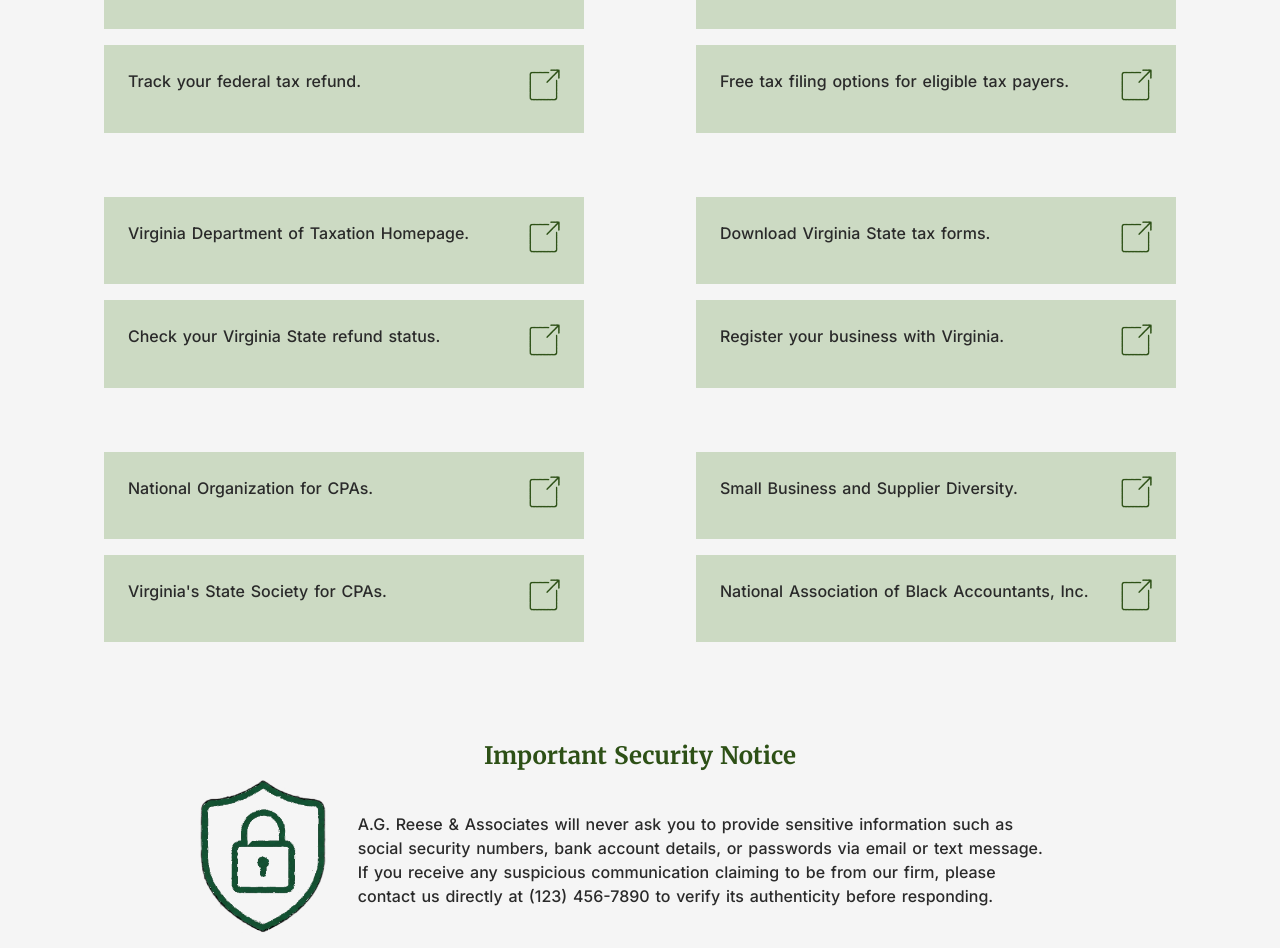
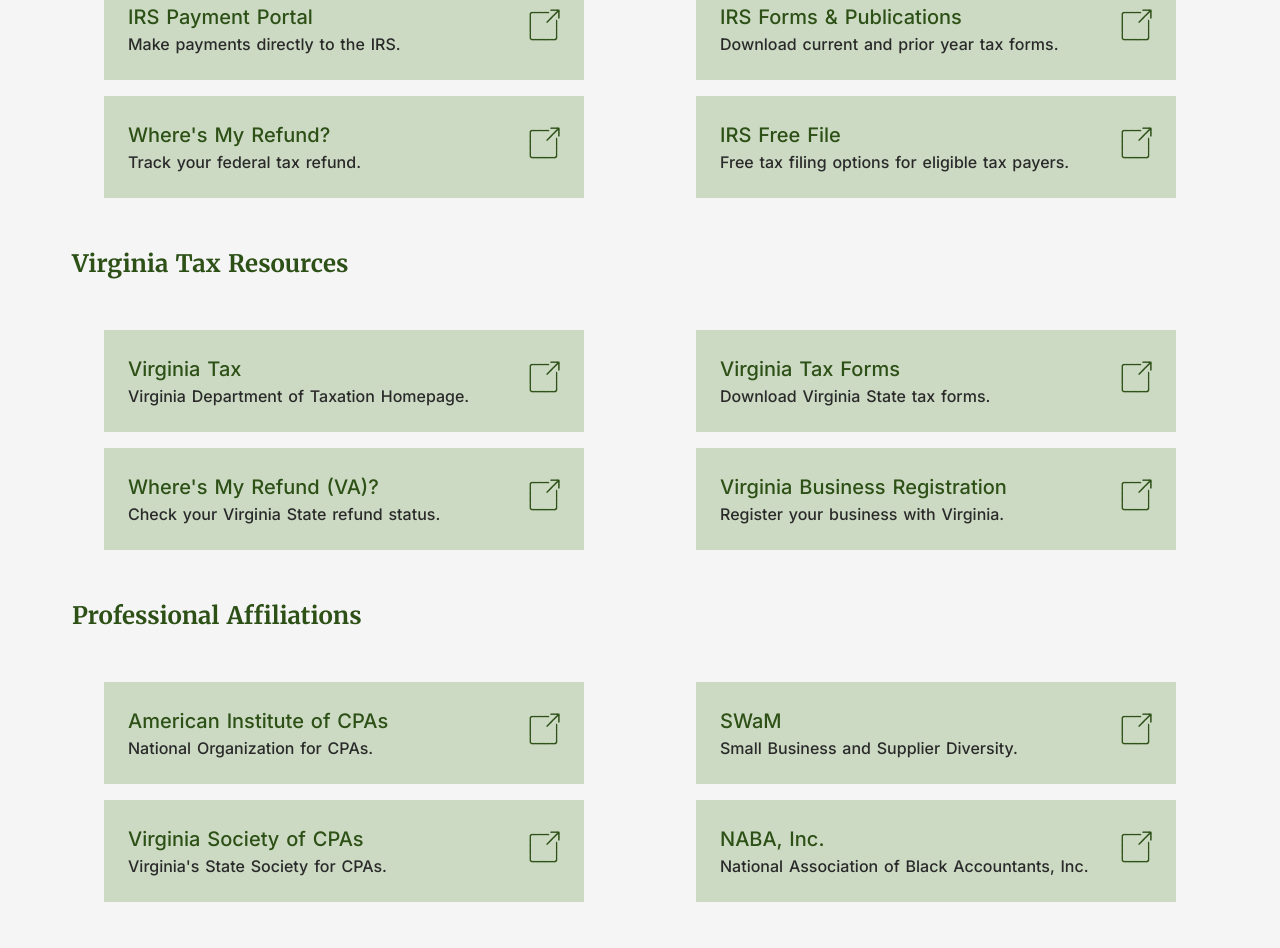
Before and after one commit to BeeDev-HiveCollective/agra-client, a React (Vite) app: page /resources in a window 1280 px wide. Shown: the part 544-1492 px from the top of the page. Built offline with nearby package versions, Linux system fonts and the light colour scheme.

Commit message:
updated resource page headers and contact page img

```diff
--- a/src/components/ContactComponent/ContactInformation.jsx
+++ b/src/components/ContactComponent/ContactInformation.jsx
@@ -1,5 +1,6 @@
 
 import Divider from "../ReusableComponents/DividerComponent/Divider";
+import Building from '../../assets/building.png'
 
 
 export default function ContactInformation() {
@@ -33,7 +34,7 @@
                     </div>
                 </div>
                 <div className="img">
-                    <img className="office-photo" src="" alt="" />
+                    <img className="office-photo" src={Building} alt="Location" />
                 </div>
             </div>
             <Divider />
--- a/src/components/ContactComponent/contact.css
+++ b/src/components/ContactComponent/contact.css
@@ -56,7 +56,7 @@
 }
 .office-photo {
     height: 15rem;
-    width: 15rem;
+    /* width: 15rem; */
     background-color: var(--service-background);
 }
 
--- a/src/components/ResourcesComponent/IRSResourcesComponent/IRSResources.css
+++ b/src/components/ResourcesComponent/IRSResourcesComponent/IRSResources.css
@@ -1,4 +1,4 @@
-.header {
+.resource_header {
     color: var(--primary);
 }
 
--- a/src/components/ResourcesComponent/IRSResourcesComponent/IRSResources.jsx
+++ b/src/components/ResourcesComponent/IRSResourcesComponent/IRSResources.jsx
@@ -5,12 +5,12 @@
 function IRSResources () {
     return (
         <div>
-            <h3 className="IRS-resources-header header">IRS Resources</h3>
+            <h3 className="IRS-resources-header resource_header">IRS Resources</h3>
             <div className="IRS-resources">
                 <div className="IRS-resources-left">
                     <div className="IRS-portal resource">
                         <div className="left">
-                            <h4 className="IRS-resources-header header">IRS Payment Portal</h4>
+                            <h4 className="IRS-resources-header resource_header">IRS Payment Portal</h4>
                             <h5 className="IRS-resources-content">Make payments directly to the IRS.</h5>
                         </div>
                         <div className="right">
@@ -21,7 +21,7 @@
                     </div>
                     <div className="refund resource">
                         <div className="left">
-                            <h4 className="refund-header header">Where's My Refund?</h4>
+                            <h4 className="refund-header resource_header">Where's My Refund?</h4>
                             <h5 className="refund-content">Track your federal tax refund.</h5>
                         </div>
                         <div className="right">
@@ -34,7 +34,7 @@
                 <div className="IRS-resources-right">
                     <div className="IRS-forms resource">
                         <div className="left">
-                            <h4 className="IRS-forms-header header">IRS Forms & Publications</h4>
+                            <h4 className="IRS-forms-header resource_header">IRS Forms & Publications</h4>
                             <h5 className="IRS-forms-content">Download current and prior year tax forms.</h5>
                         </div>
                         <div className="right">
@@ -45,7 +45,7 @@
                     </div>
                     <div className="IRS-free-file resource">
                         <div className="left">
-                            <h4 className="IRS-free-file-header header">IRS Free File</h4>
+                            <h4 className="IRS-free-file-header resource_header">IRS Free File</h4>
                             <h5 className="IRS-free-file-content">Free tax filing options for eligible tax payers.</h5>
                         </div>
                         <div className="right">
--- a/src/components/ResourcesComponent/ProfessionalAffiliationResources/ProfessionalAffiliations.css
+++ b/src/components/ResourcesComponent/ProfessionalAffiliationResources/ProfessionalAffiliations.css
@@ -1,4 +1,4 @@
-.header {
+.resource_header {
     color: var(--primary);
 }
 
--- a/src/components/ResourcesComponent/ProfessionalAffiliationResources/ProfessionalAffiliations.jsx
+++ b/src/components/ResourcesComponent/ProfessionalAffiliationResources/ProfessionalAffiliations.jsx
@@ -5,12 +5,12 @@
 function ProfessionalAffiliations () {
     return (
         <div>
-            <h3 className="professional-affiliations-header header">Professional Affiliations</h3>
+            <h3 className="professional-affiliations-header resource_header">Professional Affiliations</h3>
             <div className="affiliation-resources">
                 <div className="affiliation-resources-left">
                     <div className="aicpa resource">
                         <div className="left">
-                            <h4 className="aicpa-header header">American Institute of CPAs</h4>
+                            <h4 className="aicpa-header resource_header">American Institute of CPAs</h4>
                             <h5 className="aicpa-content">National Organization for CPAs.</h5>
                         </div>
                         <div className="right">
@@ -21,7 +21,7 @@
                     </div>
                     <div className="vscpa resource">
                         <div className="left">
-                            <h4 className="vscpa-header header">Virginia Society of CPAs</h4>
+                            <h4 className="vscpa-header resource_header">Virginia Society of CPAs</h4>
                             <h5 className="vscpa-content">Virginia's State Society for CPAs.</h5>
                         </div>
                         <div className="right">
@@ -34,7 +34,7 @@
                 <div className="affiliation-resources-right">
                     <div className="swam resource">
                         <div className="left">
-                            <h4 className="swam-header header">SWaM</h4>
+                            <h4 className="swam-header resource_header">SWaM</h4>
                             <h5 className="swam-content">Small Business and Supplier Diversity.</h5>
                         </div>
                         <div className="right">
@@ -45,7 +45,7 @@
                     </div>
                     <div className="naba resource">
                         <div className="left">
-                            <h4 className="naba-header header">NABA, Inc.</h4>
+                            <h4 className="naba-header resource_header">NABA, Inc.</h4>
                             <h5 className="naba-content">National Association of Black Accountants, Inc.</h5>
                         </div>
                         <div className="right">
--- a/src/components/ResourcesComponent/SecurityNoticeComponent/SecurityNotice.css
+++ b/src/components/ResourcesComponent/SecurityNoticeComponent/SecurityNotice.css
@@ -18,6 +18,11 @@
 .security-notice-content {
     color: var(--text);
     padding: 2rem;
+}
+.security_phone {
+    color: var(--text);
+    font-size: 0.9rem;
+    font-weight: 500;
 }
 
 .security-icon {
--- a/src/components/ResourcesComponent/SecurityNoticeComponent/SecurityNotice.jsx
+++ b/src/components/ResourcesComponent/SecurityNoticeComponent/SecurityNotice.jsx
@@ -2,12 +2,16 @@
 import SecurityImage from "../../../assets/security_image.png";
 
 function SecurityNotice () {
+
+    const PhoneLink = import.meta.env.VITE_LINK_PHONE;
+    const PhoneDisplay = import.meta.env.VITE_DISPLAY_PHONE;
+
     return (
         <div className="security-notice">
             <h3 className="security-notice-header">Important Security Notice</h3>
             <div className="security-content">
                 <img className="security-icon" src={ SecurityImage } alt="security-icon" />
-                <h5 className="security-notice-content">A.G. Reese & Associates will never ask you to provide sensitive information such as social security numbers, bank account details, or passwords via email or text message.<br /> If you receive any suspicious communication claiming to be from our firm, please contact us directly at (123) 456-7890 to verify its authenticity before responding.</h5>
+                <h5 className="security-notice-content">A.G. Reese & Associates will never ask you to provide sensitive information such as social security numbers, bank account details, or passwords via email or text message.<br /> If you receive any suspicious communication claiming to be from our firm, please contact us directly at { PhoneDisplay } to verify its authenticity before responding.</h5>
             </div>
         </div>
     )
--- a/src/components/ResourcesComponent/VirginiaTaxResourcesComponent/VirginiaResources.css
+++ b/src/components/ResourcesComponent/VirginiaTaxResourcesComponent/VirginiaResources.css
@@ -1,4 +1,4 @@
-.header {
+.resource_header {
     color: var(--primary);
 }
 
--- a/src/components/ResourcesComponent/VirginiaTaxResourcesComponent/VirginiaResources.jsx
+++ b/src/components/ResourcesComponent/VirginiaTaxResourcesComponent/VirginiaResources.jsx
@@ -5,12 +5,12 @@
 function VirginiaResources () {
     return (
         <div>
-            <h3 className="virginia-resources-header header">Virginia Tax Resources</h3>
+            <h3 className="virginia-resources-header resource_header">Virginia Tax Resources</h3>
             <div className="virginia-resources">
                 <div className="virginia-resources-left">
                     <div className="virginia-tax resource">
                         <div className="left">
-                            <h4 className="virginia-tax-header header">Virginia Tax</h4>
+                            <h4 className="virginia-tax-header resource_header">Virginia Tax</h4>
                             <h5 className="virginia-tax-content">Virginia Department of Taxation Homepage.</h5>
                         </div>
                         <div className="right">
@@ -21,7 +21,7 @@
                     </div>
                     <div className="refund resource">
                         <div className="left">
-                            <h4 className="refund-header header">Where's My Refund (VA)?</h4>
+                            <h4 className="refund-header resource_header">Where's My Refund (VA)?</h4>
                             <h5 className="refund-content">Check your Virginia State refund status.</h5>
                         </div>
                         <div className="right">
@@ -34,7 +34,7 @@
                 <div className="virgina-resources-right">
                     <div className="virginia-forms resource">
                         <div className="left">
-                            <h4 className="virginia-forms-header header">Virginia Tax Forms</h4>
+                            <h4 className="virginia-forms-header resource_header">Virginia Tax Forms</h4>
                             <h5 className="virginia-forms-content">Download Virginia State tax forms.</h5>
                         </div>
                         <div className="right">
@@ -45,7 +45,7 @@
                     </div>
                     <div className="business-registration resource">
                         <div className="left">
-                            <h4 className="business-registration-header header">Virginia Business Registration</h4>
+                            <h4 className="business-registration-header resource_header">Virginia Business Registration</h4>
                             <h5 className="business-registration-content">Register your business with Virginia.</h5>
                         </div>
                         <div className="right">
```
Also changed, not shown: src/assets/building.png (added).
